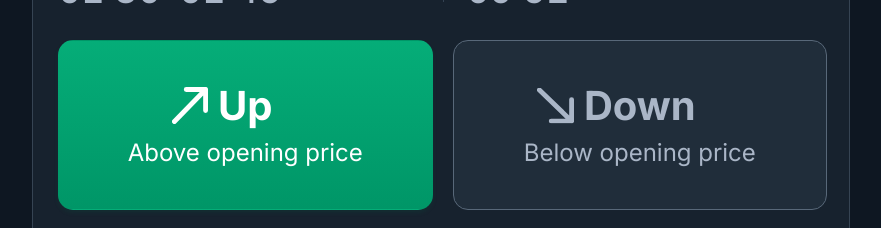
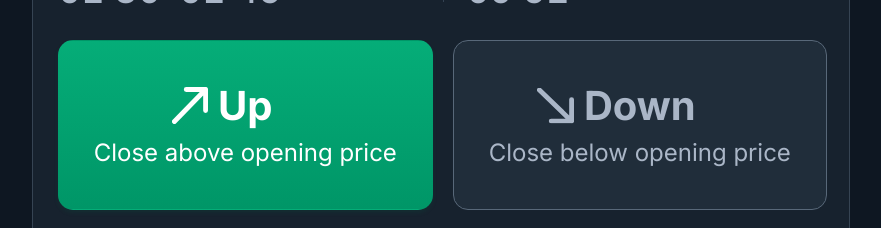
Before and after one commit to CryptoArenaFun/WebSite, a React (Vite) app: page / in a window 1280 px wide. Shown: the part 900-1128 px from the top of the page, without its empty margins (199-1080 px from the left). Built offline with nearby package versions, Linux system fonts and the light colour scheme; no server answers.

Commit message:
Homepage: clarify UP/DOWN labels refer to closing price

```diff
--- a/src/home/main.tsx
+++ b/src/home/main.tsx
@@ -422,7 +422,7 @@ export function App() {
     <section className="prediction panel">
       <div className="section-title"><h2>Make a Prediction</h2><button className="help-link" onClick={() => setDialog('help')}><Icon name="PoolInfoIcon"/>How it works</button></div>
       <div className="timing"><div><span>NEXT ROUND</span><strong>{nextRound}</strong></div><div><span>ENTRY CLOSES IN</span><div><strong>{String(Math.floor(remaining / 60)).padStart(2,'0')}:{String(remaining % 60).padStart(2,'0')}</strong><small>min : sec</small></div></div></div>
-      <div className="choices">{(['UP','DOWN'] as const).map(s => <button key={s} className={s.toLowerCase()} aria-pressed={side === s} onClick={() => setSide(s)}><b><Icon name={s === 'UP' ? (side === 'UP' ? 'UpSelectedArrow' : 'UpDirectionArrow') : (side === 'DOWN' ? 'DownDirectionArrow' : 'DownIdleArrow')}/>{s === 'UP' ? 'Up' : 'Down'}<i aria-hidden="true"/></b><span>{s === 'UP' ? 'Above' : 'Below'} opening price</span></button>)}</div>
+      <div className="choices">{(['UP','DOWN'] as const).map(s => <button key={s} className={s.toLowerCase()} aria-pressed={side === s} onClick={() => setSide(s)}><b><Icon name={s === 'UP' ? (side === 'UP' ? 'UpSelectedArrow' : 'UpDirectionArrow') : (side === 'DOWN' ? 'DownDirectionArrow' : 'DownIdleArrow')}/>{s === 'UP' ? 'Up' : 'Down'}<i aria-hidden="true"/></b><span>Close {s === 'UP' ? 'above' : 'below'} opening price</span></button>)}</div>
       <div className="entry" dir="ltr" onPointerDownCapture={event => {if (event.target instanceof Element && event.target.closest('.amount-input,label[for="amount"]')) captureAmountOrigin();}}>
         <div className="amount-label"><label htmlFor="amount">Amount</label><span>Available: {availableBalance.toFixed(2)} USDT</span></div>
         <div className="amount-control" data-open={percentOpen}>
```
